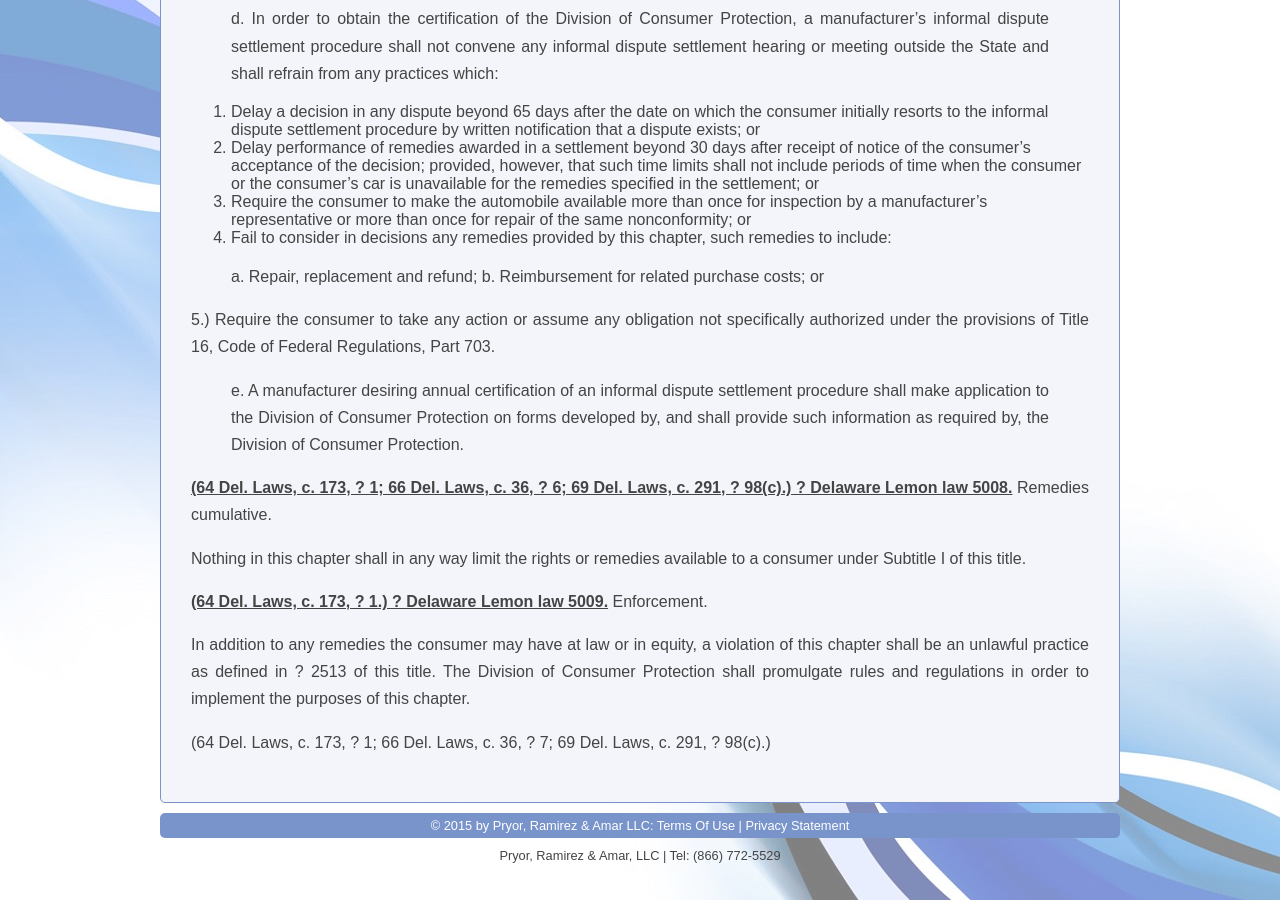
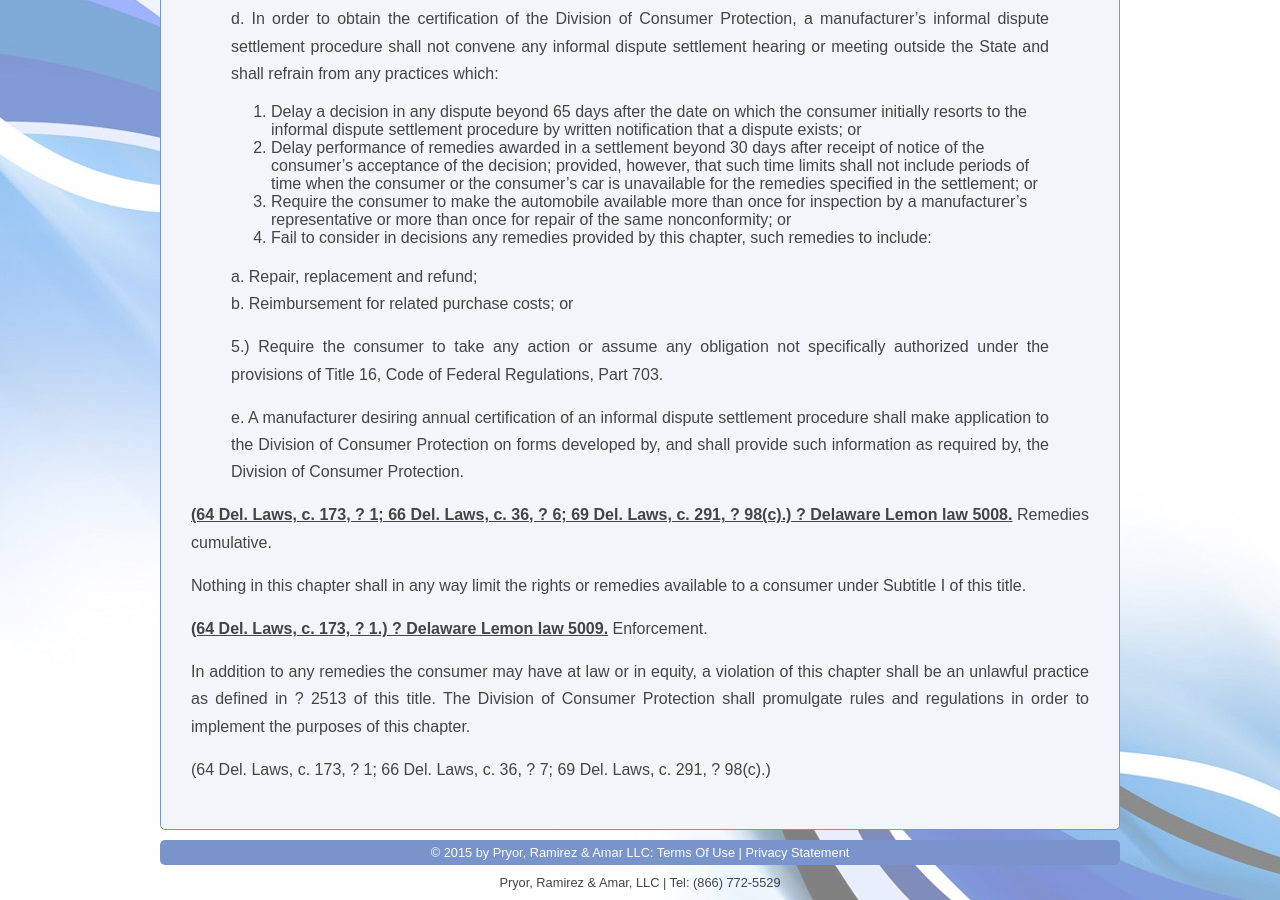
Before and after one commit to lemonlawaz/lemonlawaz.github.io, a Jekyll site: the page built from lemonlaws/delaware.md, in a window 1280 px wide and 900 px high, scrolled down 3155 px. Built offline with Jekyll 4.4.1, drawn with Linux system fonts in a browser that asks for light colours.

```diff
--- a/lemonlaws/delaware.md
+++ b/lemonlaws/delaware.md
@@ -32,8 +32,8 @@ If a new automobile does not conform to the manufacturer's express warranty, and
 
 >c. In instances in which a refund is tendered under this section, the manufacturer shall accept return of the automobile from the consumer and shall reimburse the consumer for related purchase costs, including sales taxes, registration fees and dealer preparation fees, less:
 
-  1. A reasonable allowance for the consumer's use of the automobile, not to exceed the full purchase price of the automobile multiplied by a fraction which consists of the number of miles driven before the consumer first reported the nonconformity to the manufacturer, its agent or dealer divided by 100,000 miles; and
-  2. A reasonable allowance for damage not attributable to normal wear and tear, but not to include damage resulting from a nonconformity.
+  >1. A reasonable allowance for the consumer's use of the automobile, not to exceed the full purchase price of the automobile multiplied by a fraction which consists of the number of miles driven before the consumer first reported the nonconformity to the manufacturer, its agent or dealer divided by 100,000 miles; and
+  >2. A reasonable allowance for damage not attributable to normal wear and tear, but not to include damage resulting from a nonconformity.
 
 >d. Refunds shall be made to the consumer, and lienholder, if any, as their interests may appear.
 
@@ -43,8 +43,8 @@ If a new automobile does not conform to the manufacturer's express warranty, and
 
 >a. It shall be presumed that a reasonable number of attempts have been undertaken to conform a new automobile to the manufacturer's express warranty if, within the warranty term or during the period of 1 year following the date of original delivery of the motor vehicle to a consumer, whichever is the earlier date:
 
-  1. Substantially the same nonconformity has been subject to repair or correction 4 or more times by the manufacturer, its agents or its dealers and the nonconformity continues to exist; or
-  2. The automobile is out of service by reason of repair or correction of a nonconformity by the manufacturer, its agents or its dealers for a cumulative total of more than 30 calendar days since the original delivery of the motor vehicle to the consumer. This 30-day limit shall commence with the first day on which the consumer presents the automobile to the manufacturer, its agent or dealer for service of the nonconformity and a written document describing the nonconformity is prepared by the manufacturer, its agent or dealer. The 30-day limit shall be extended only if repairs cannot be performed due to conditions beyond the control of the manufacturer, its agents or its dealers, including war, invasion, strike, fire, flood or other natural disaster.
+  >1. Substantially the same nonconformity has been subject to repair or correction 4 or more times by the manufacturer, its agents or its dealers and the nonconformity continues to exist; or
+  >2. The automobile is out of service by reason of repair or correction of a nonconformity by the manufacturer, its agents or its dealers for a cumulative total of more than 30 calendar days since the original delivery of the motor vehicle to the consumer. This 30-day limit shall commence with the first day on which the consumer presents the automobile to the manufacturer, its agent or dealer for service of the nonconformity and a written document describing the nonconformity is prepared by the manufacturer, its agent or dealer. The 30-day limit shall be extended only if repairs cannot be performed due to conditions beyond the control of the manufacturer, its agents or its dealers, including war, invasion, strike, fire, flood or other natural disaster.
 
 >b. The presumption provided in this section shall not apply against a manufacturer unless the manufacturer has received prior direct written notification from or on behalf of the consumer and has had an opportunity to repair or correct the nonconformity; provided, however, that if the manufacturer does not directly attempt or arrange with its dealer or agent to repair or correct the nonconformity, the manufacturer may not defend a claim by a consumer under this chapter on the ground that the agent or dealer failed to properly repair or correct the nonconformity or that the repairs or corrections made by the agent or dealer caused or contributed to the nonconformity.
 
@@ -66,15 +66,15 @@ It shall be an affirmative defense to a claim under this chapter that the allege
 
 >d. In order to obtain the certification of the Division of Consumer Protection, a manufacturer's informal dispute settlement procedure shall not convene any informal dispute settlement hearing or meeting outside the State and shall refrain from any practices which:
 
-  1. Delay a decision in any dispute beyond 65 days after the date on which the consumer initially resorts to the informal dispute settlement procedure by written notification that a dispute exists; or
-  2. Delay performance of remedies awarded in a settlement beyond 30 days after receipt of notice of the consumer's acceptance of the decision; provided, however, that such time limits shall not include periods of time when the consumer or the consumer's car is unavailable for the remedies specified in the settlement; or
-  3. Require the consumer to make the automobile available more than once for inspection by a manufacturer's representative or more than once for repair of the same nonconformity; or
-  4. Fail to consider in decisions any remedies provided by this chapter, such remedies to include:
+  >1. Delay a decision in any dispute beyond 65 days after the date on which the consumer initially resorts to the informal dispute settlement procedure by written notification that a dispute exists; or
+  >2. Delay performance of remedies awarded in a settlement beyond 30 days after receipt of notice of the consumer's acceptance of the decision; provided, however, that such time limits shall not include periods of time when the consumer or the consumer's car is unavailable for the remedies specified in the settlement; or
+  >3. Require the consumer to make the automobile available more than once for inspection by a manufacturer's representative or more than once for repair of the same nonconformity; or
+  >4. Fail to consider in decisions any remedies provided by this chapter, such remedies to include:
 
-  >a. Repair, replacement and refund;
+  >a. Repair, replacement and refund; <br>
   >b. Reimbursement for related purchase costs; or
 
-  5.) Require the consumer to take any action or assume any obligation not specifically authorized under the provisions of Title 16, Code of Federal Regulations, Part 703.
+  >5.) Require the consumer to take any action or assume any obligation not specifically authorized under the provisions of Title 16, Code of Federal Regulations, Part 703.
 
 >e. A manufacturer desiring annual certification of an informal dispute settlement procedure shall make application to the Division of Consumer Protection on forms developed by, and shall provide such information as required by, the Division of Consumer Protection.
 
```
